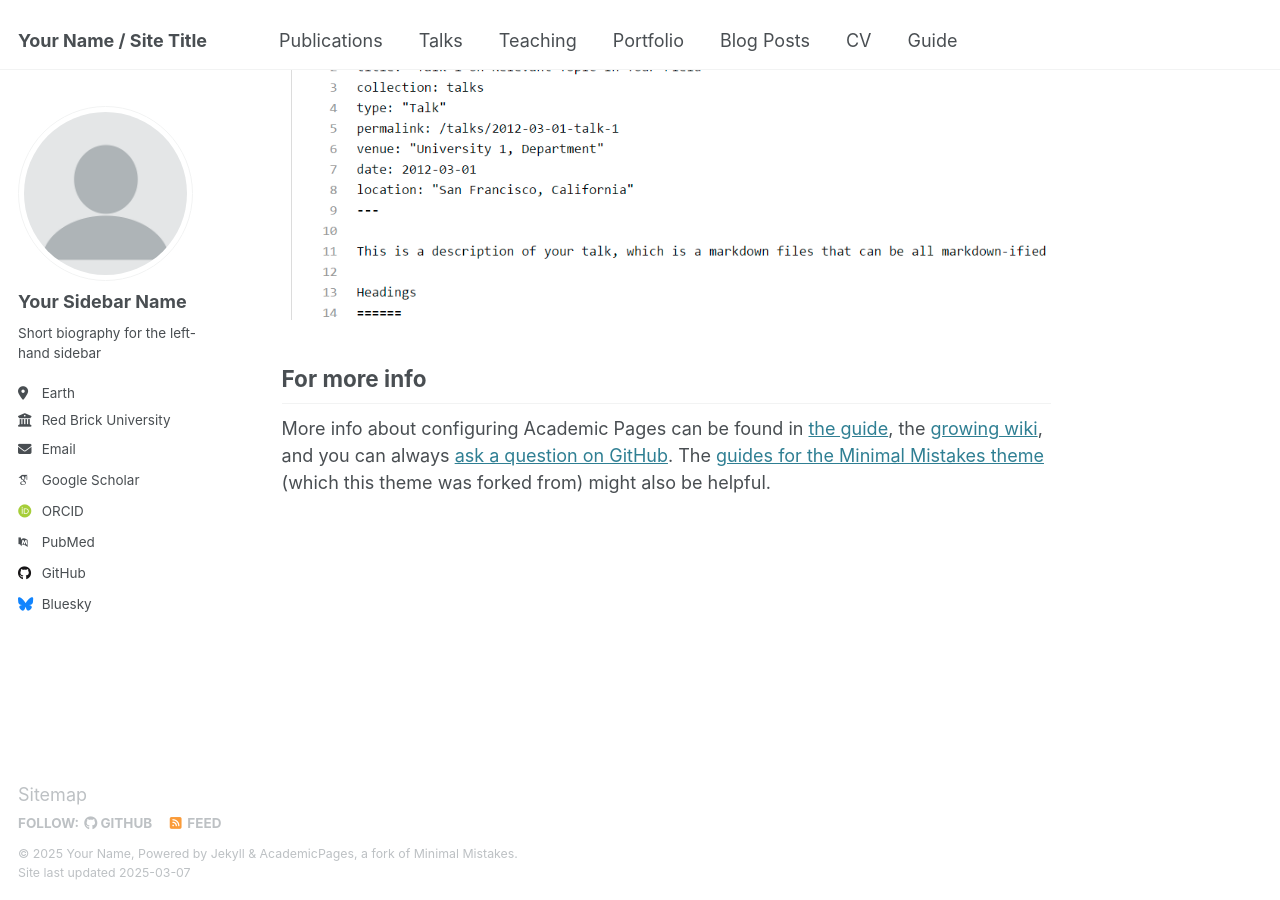
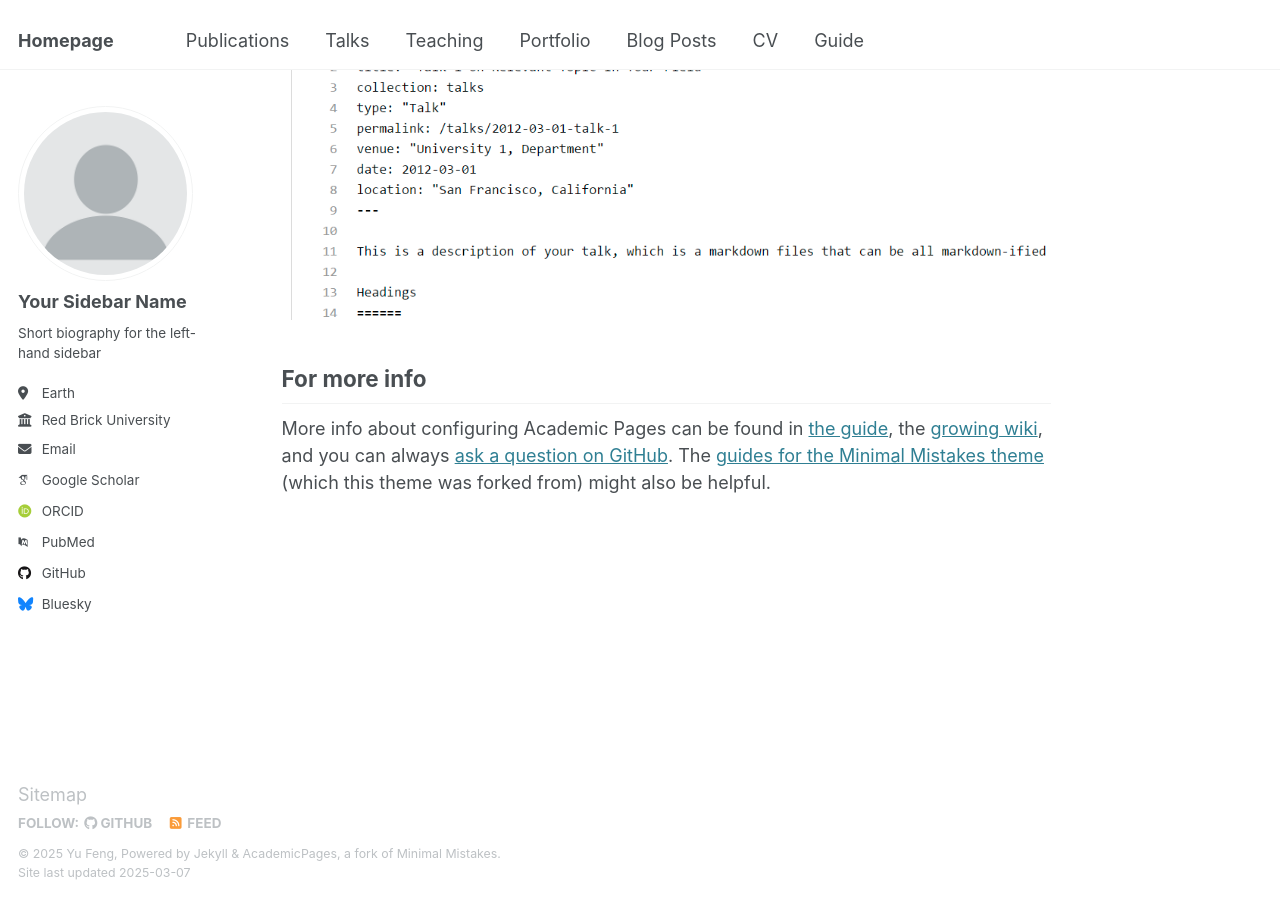
Before and after one commit to YuFeng23/YuFeng23.github.io, a Jekyll site: the page built from _pages/about.md, in a window 1280 px wide and 900 px high, scrolled down 2642 px. Built offline with Jekyll 4.4.1, drawn with Linux system fonts in a browser that asks for light colours; some web fonts are replaced.

Commit message:
_config.yml

```diff
--- a/_config.yml
+++ b/_config.yml
@@ -9,13 +9,13 @@
 # Basic Site Settings
 locale                   : "en-US"
 site_theme               : "default"
-title                    : "Your Name / Site Title"
+title                    : "Homepage"
 title_separator          : "-"
-name                     : &name "Your Name"
+name                     : &name "Yu Feng"
 description              : &description "personal description"
-url                      : https://academicpages.github.io # the base hostname & protocol for your site e.g. "https://[your GitHub username].github.io"
+url                      : https://yufeng23.github.io # the base hostname & protocol for your site e.g. "https://[your GitHub username].github.io"
 baseurl                  : "" # the subpath of your site, e.g. "/blog"
-repository               : "academicpages/academicpages.github.io"
+# repository               : "academicpages/academicpages.github.io"
 
 # Site Author - The following control what appear as part of the author content on the side bar.
 #               If a field is blank the icon and link will not appear, otherwise it will be shown.
```
